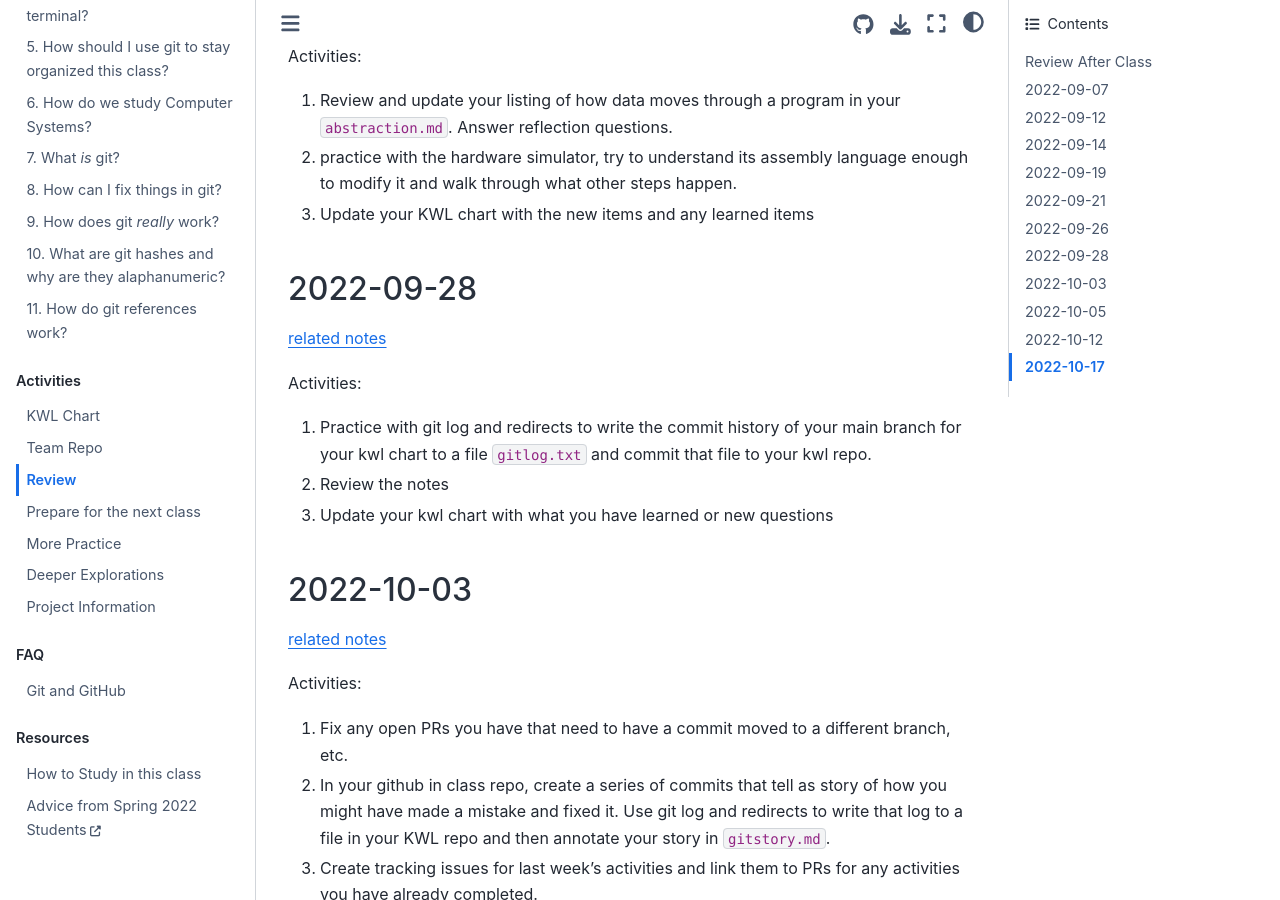
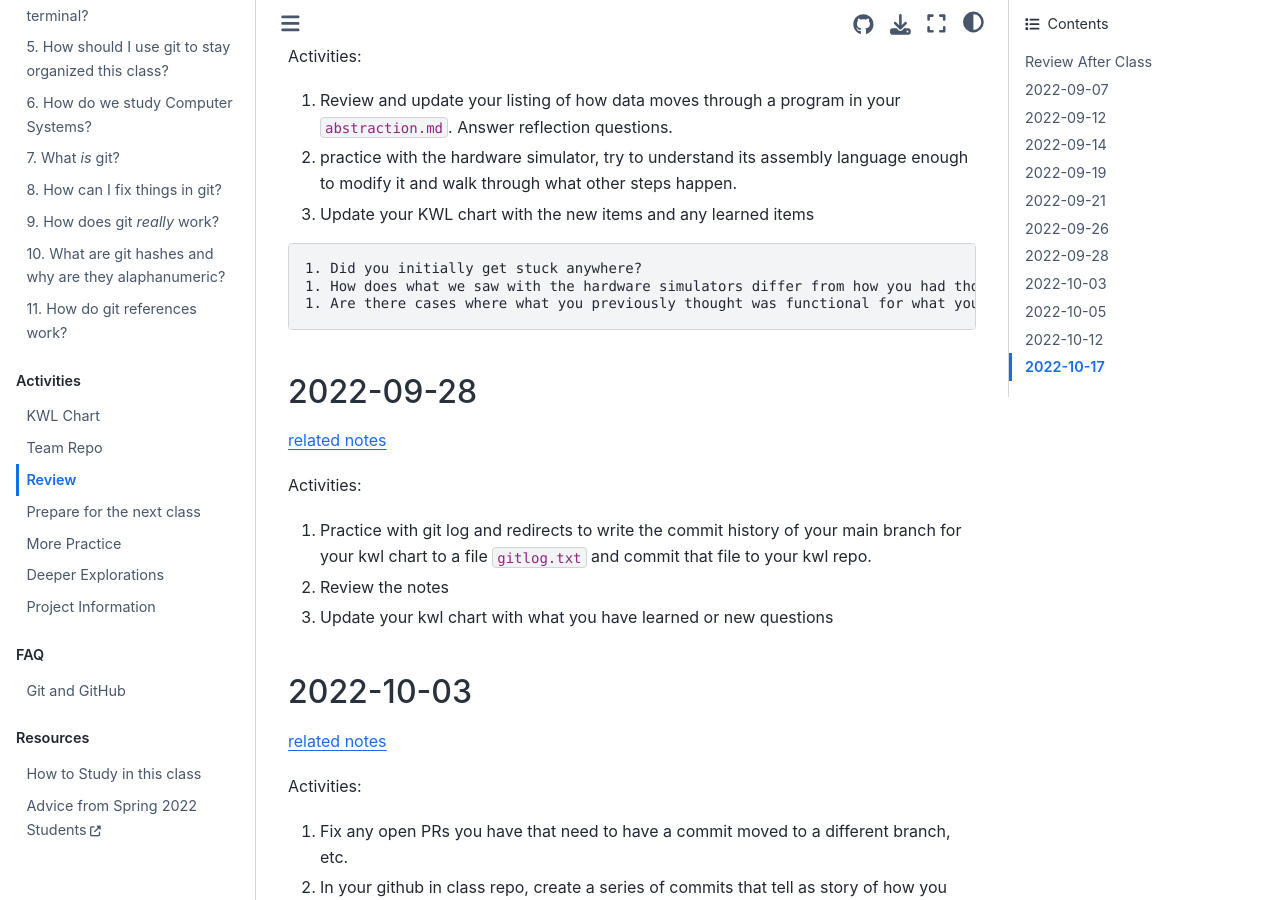
Before and after one commit to introcompsys/fall2022, a Jupyter Book: the page built from activities/review.md, in a window 1280 px wide and 900 px high, scrolled down 2439 px. Built offline with Jupyter Book 1.0.4 settings and Sphinx 7.4.7 and the Sphinx Book theme 1.1.4, drawn with Linux system fonts in a browser that asks for light colours; pages that are not in the unit, such as notebooks, are missing from menus.

Commit message:
add reflection questions

````diff
--- a/_review/2022-09-26.md
+++ b/_review/2022-09-26.md
@@ -3,3 +3,9 @@
 1. Update your KWL chart with the new items and any learned items
 ```{index} abstraction.md
 ```
+
+```
+1. Did you initially get stuck anywhere?
+1. How does what we saw with the hardware simulators differ from how you had thought about it before?
+1. Are there cases where what you previously thought was functional for what you were doing but not totally correct? Describe them.
+```
````
